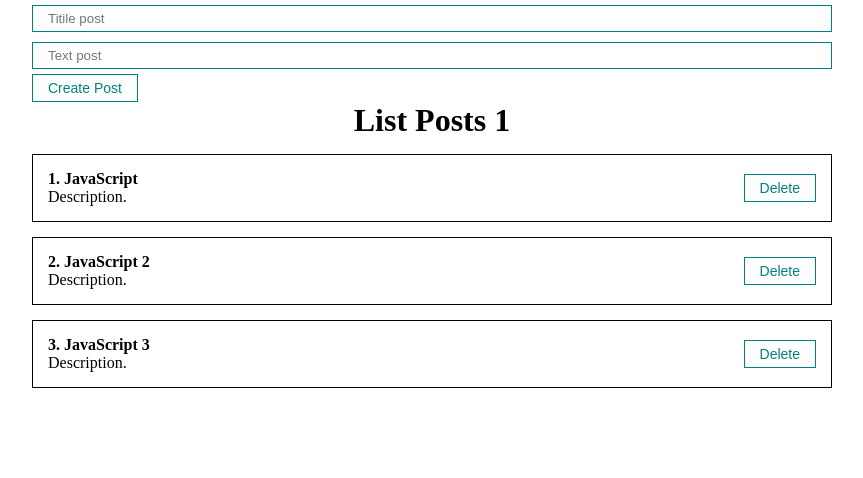
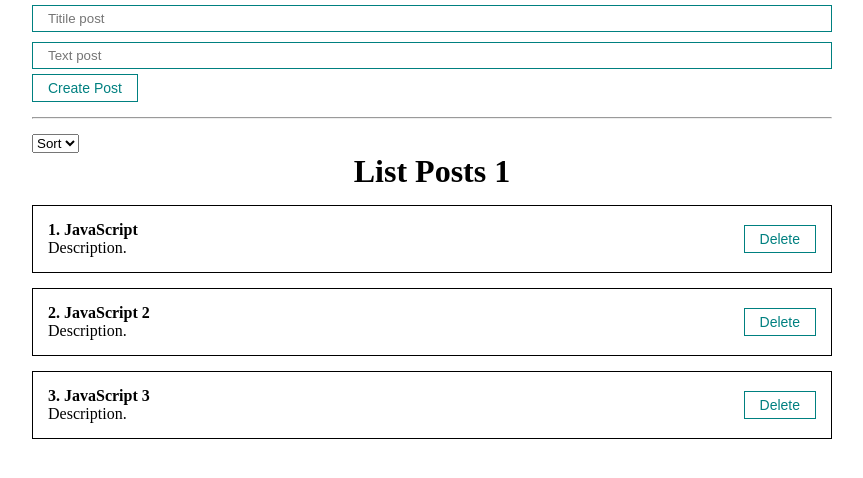
Before and after one commit to H0Sl/React, a React (Create React App) app in the folder my-app/: page / in a window 1280 px wide. Shown: the top 478 px of the page, without its empty margins (208-1071 px from the left). Built offline with nearby package versions, Linux system fonts and the light colour scheme.

Commit message:
Сортирровка постов

```diff
--- a/my-app/src/App.js
+++ b/my-app/src/App.js
@@ -4,6 +4,7 @@ import ClassCounter from './components/ClassCounter';
 import './style/app.css';
 import PostList from './components/PostList';
 import PostForm from './components/PostForm';
+import MySelect from './components/UI/select/MySelect';
 
 
 function App() {
@@ -13,6 +14,8 @@ function App() {
     {id:3,title:'JavaScript 3',body:'Description'},
   ]);
 
+  const [selectedSort,setSelectedSort] = useState('')
+
   const createPost = (newPost) => {
     setPosts([...posts, newPost])
   }
@@ -21,9 +24,26 @@ function App() {
     setPosts(posts.filter(p => p.id !== post.id))
   }
 
+  const sortPosts = (sort) => {
+    setSelectedSort(sort)
+    setPosts([...posts].sort((a,b) => a[sort].localeCompare(b[sort])))
+  }
+
   return (
     <div className="App">
       <PostForm create={createPost} />
+      <hr style={{margin:'15px 0'}} />
+      <div>
+        <MySelect
+          value={selectedSort}
+          onChange={sortPosts}
+          defaultVelue='Sort'
+          options={[
+            {value:'title',name:'Title'},
+            {value:'body',name:'Text'}
+          ]}
+        />
+      </div>
       {posts.length !== 0
         ?
         <PostList remove={removePost} posts={posts} title={'List Posts 1'}/>
--- /dev/null
+++ b/my-app/src/components/UI/select/MySelect.jsx
@@ -0,0 +1,19 @@
+import React from "react"
+
+const MySelect = ({options, defaultVelue, value, onChange}) => {
+  return (
+    <select
+        value={value}
+        onChange={event => onChange(event.target.value)}
+    >
+        <option disabled value="">{defaultVelue}</option>
+        {options.map(option =>
+            <option key={option.value} value={option.value}>
+                {option.name}
+            </option>
+        )}
+    </select>
+  )
+};
+
+export default MySelect;
```
Also changed, not shown: my-app/src/components/UI/select/MySelect.module.css (added).
